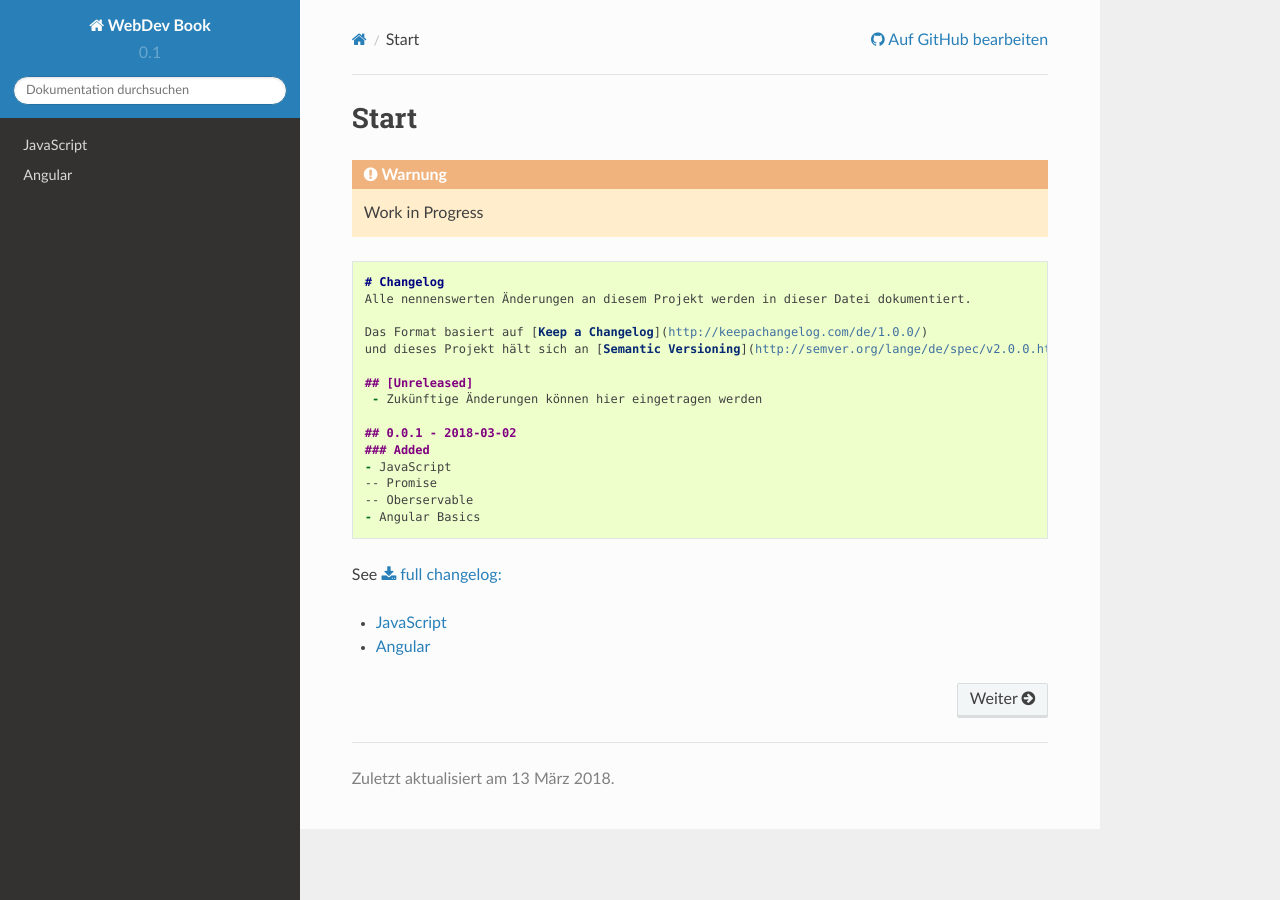
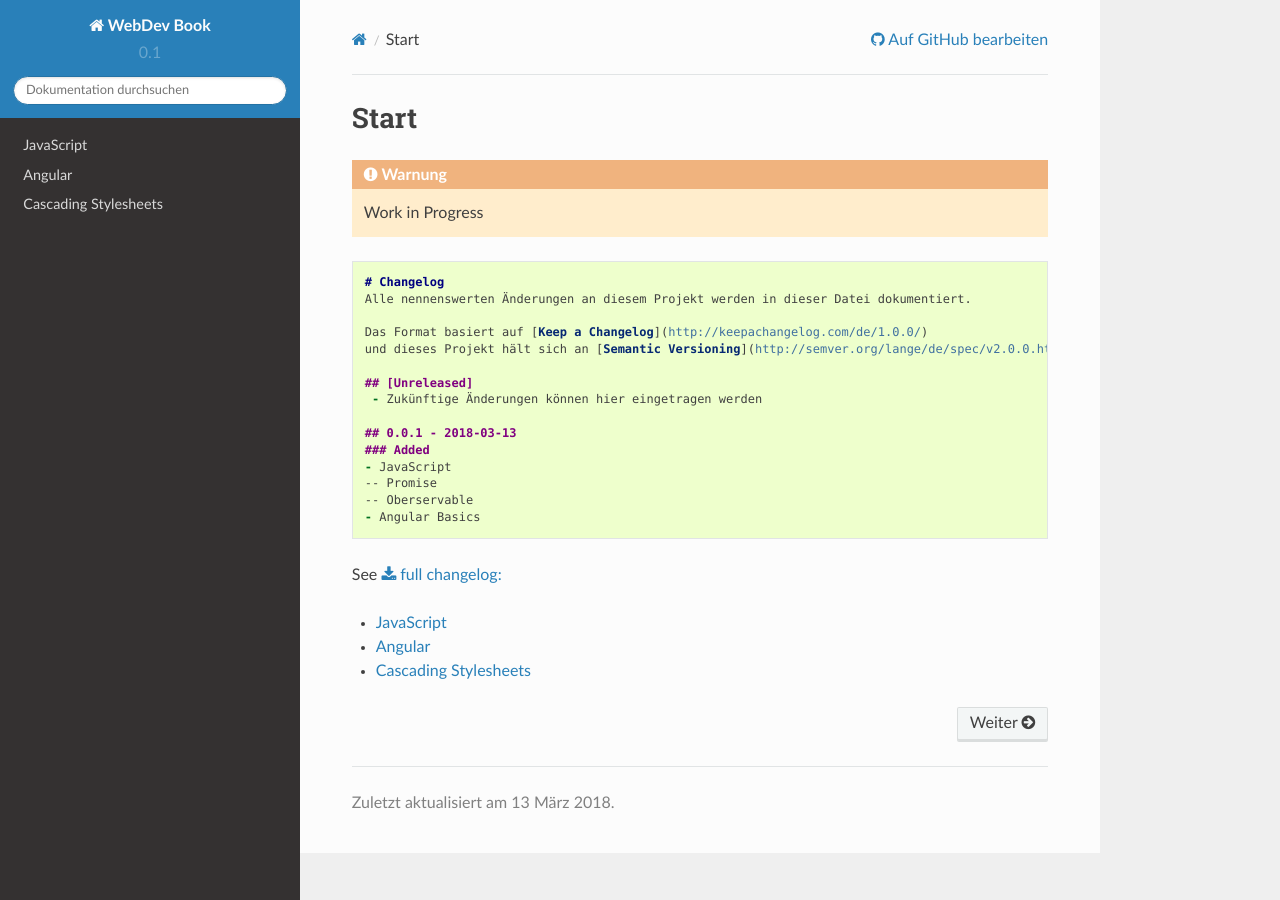
Before and after one commit to scholchr/webdevbook, a Sphinx documentation site: the page built from source/index.rst, in a window 1280 px wide. Built offline with Sphinx 7.4.7 and the Read the Docs theme 2.0.0, drawn with Linux system fonts in a browser that asks for light colours; part of the change alters nothing that is shown.

```diff
--- a/changelog.md
+++ b/changelog.md
@@ -7,10 +7,12 @@ und dieses Projekt hält sich an [Semantic Versioning](http://semver.org/lange/d
 ## [Unreleased]
  - Zukünftige Änderungen können hier eingetragen werden
 
-## 0.0.1 - 2018-03-02
+## 0.0.1 - 2018-03-13
 ### Added
 - JavaScript
 -- Promise
 -- Oberservable
 - Angular Basics
 -- Service Worker im Unterverzeichnis
+- CSS
+-- Properties vergleichen
--- /dev/null
+++ b/source/css.rst
@@ -0,0 +1,11 @@
+:github_url: https://github.com/scholchr/webdevbook/blob/master/source/css.rst
+
+=====================
+Cascading Stylesheets
+=====================
+
+Properties vergleichen
+======================
+
+In Chrome das jeweilige Element in den Developer Tools (F12 --> Ctrl + Shift + C) anwählen und unter ``Computed``
+die Werte mit den Werten eines anderen Elements vergleichen.
--- a/source/index.rst
+++ b/source/index.rst
@@ -23,3 +23,4 @@ Start
 
    javascript
    angular
+   css
```
